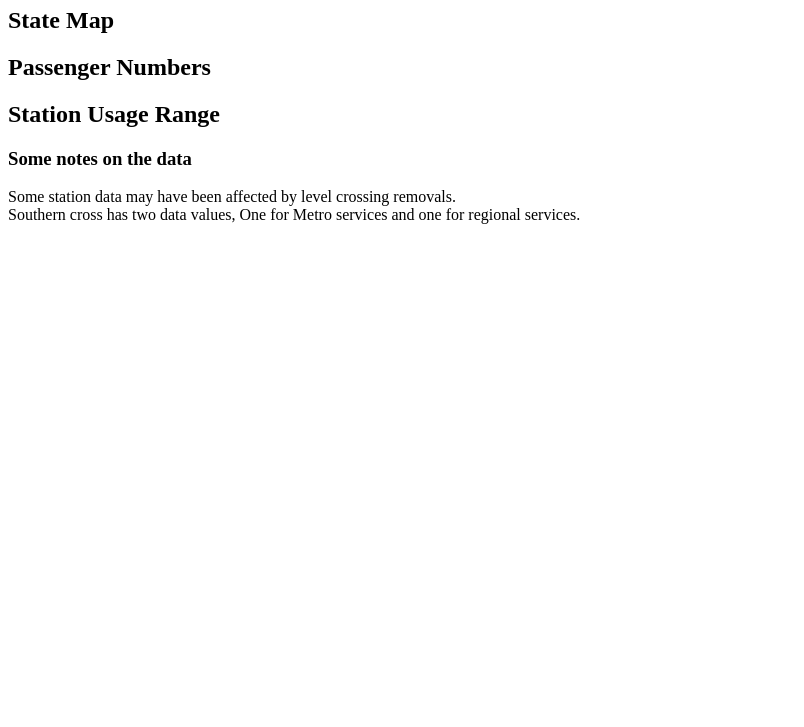
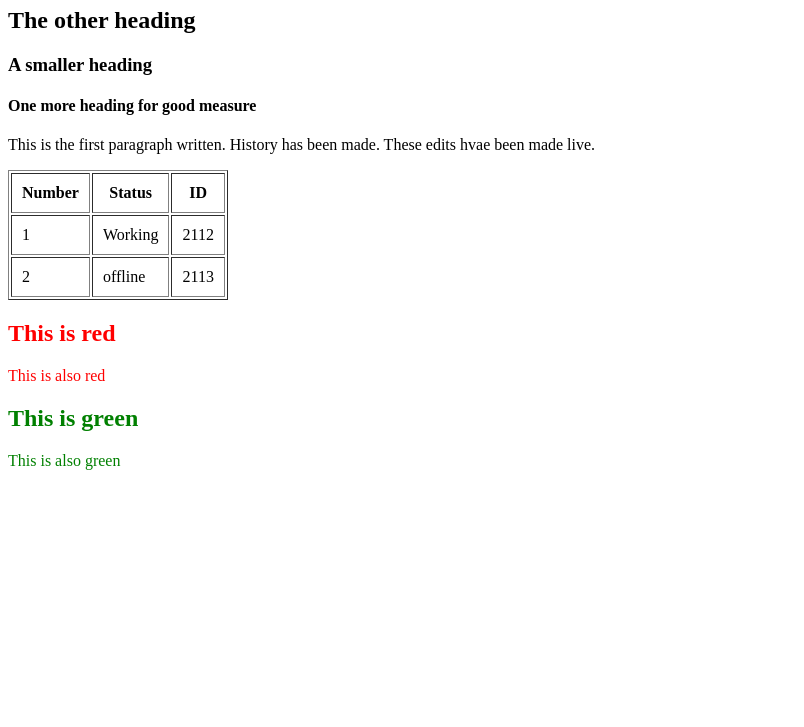
Before and after one commit to Dtml-ctrl/Passanger_map, a plain HTML site: page index.html in a window 1280 px wide. Shown: the part 73-800 px from the top of the page, without its empty margins (0-804 px from the left). Drawn offline with Linux system fonts and the light colour scheme; a script that the page names is missing.

Commit message:
Add files via upload

```diff
--- a/index.html
+++ b/index.html
@@ -1,26 +1,45 @@
 <!DOCTYPE html>
 <html lang="en">
 <head>
-<meta charset="UTF-8">
-<meta http-equiv="X-UA-Compatible" content="IE=edge">
-<meta name="viewport" content="width=device-width, initial-scale=1.0">
-<script src="https://cdn.jsdelivr.net/npm/vega@5.20.2"></script>
-<script src="https://cdn.jsdelivr.net/npm/vega-lite@5.1.0"></script>
-<script src="https://cdn.jsdelivr.net/npm/vega-embed@6.17.0"></script>
-<script src="vega_lite_vis.js"></script>
-<title>Passanger Numbers at Victorian Rail Stations in 2023-24 period </title>
+    <title>First HTML document</title>
 </head>
 <body>
-<h1>Melbourne Passenger Rail Station Entries (2023-2024)</h1>
-<h2>State Map</h2>
-<div id="Station_Map"></div>
-<h2>Passenger Numbers</h2>
-<div id="Metro_Bar"></div> <div id="Regional_Bar"></div>
-<h2>Station Usage Range</h2>
-<div id="Metro_Line"></div>
-<div id="Regional_Line"></div>
-<h3>Some notes on the data</h3>
-<body>Some station data may have been affected by level crossing removals.<br />
-    Southern cross has two data values, One for Metro services and one for regional services.</body>
+    <h1>The heading</h1>
+    <h2>The other heading</h2>
+    <h3>A smaller heading</h3>
+    <h4>One more heading for good measure</h4>
+    <p>This is the first paragraph written. History has been made. These edits hvae been made live. </p>
+
+    <table border="1" cellpadding="10%">
+        <tr>
+            <th>Number</th>
+            <th>Status</th>
+            <th>ID</th>
+        </tr>
+
+        <tr>
+            <td>1 </td>
+            <td>Working</td>
+            <td>2112</td>
+        </tr>
+
+        <tr>
+            <td>2</td>
+            <td>offline</td>
+            <td>2113</td>
+    </table>
+
+    <div style="color:red">
+        <h2>This is red</h2>
+        <p>This is also red</p>
+    </div>
+
+    <div style="color:green">
+        <h2>This is green</h2>
+        <p>This is also green</p>
+    </div>
+
+
+
 </body>
 </html>
```
